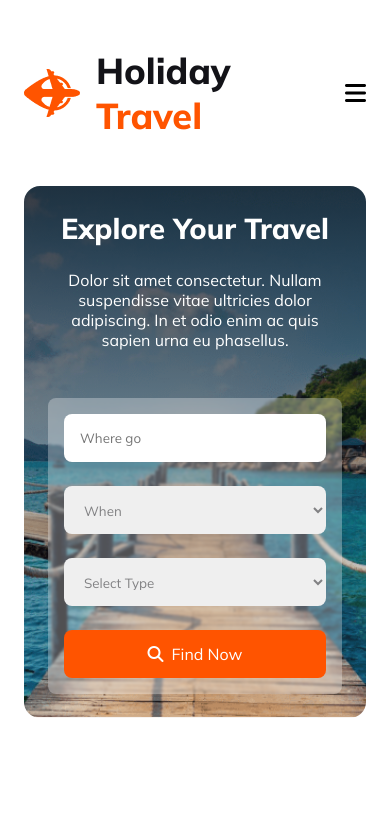
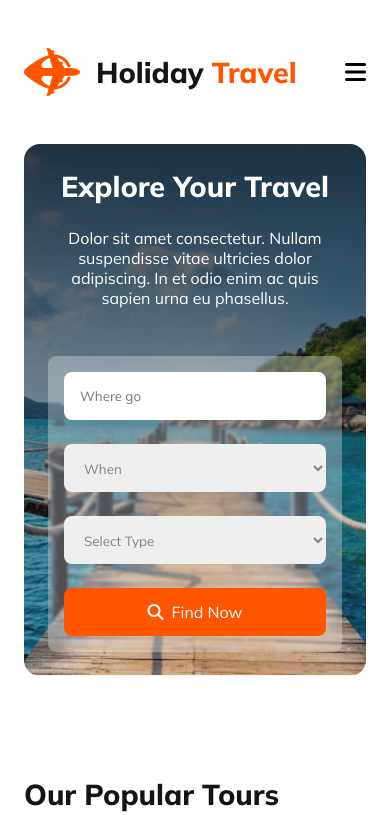
Before and after one commit to web-mahadihasan/happy-travel, a plain HTML site: page index.html in a window 390 px wide. Shown: the top 815 px of the page. Drawn offline with Linux system fonts and the light colour scheme.

Commit message:
logo text responsive probelm solve

```diff
--- a/Styles/responsive.css
+++ b/Styles/responsive.css
@@ -1,6 +1,9 @@
 @media screen and (max-width: 576px) {
     .nav-items{
         display: none;
+    }
+    .logo h3{
+        font-size: 1.8rem;
     }
     nav .ham-burger{
     display: block;
```
